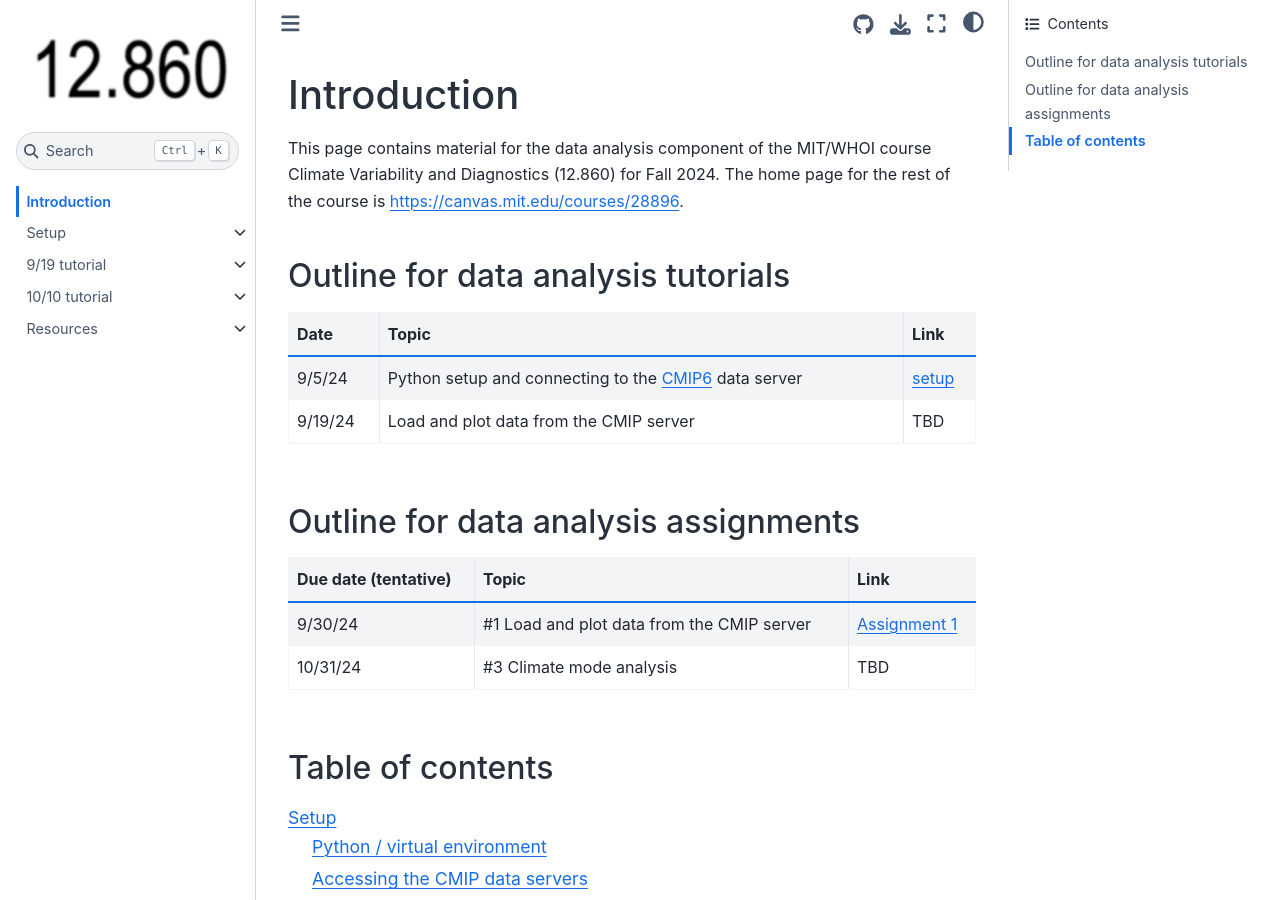
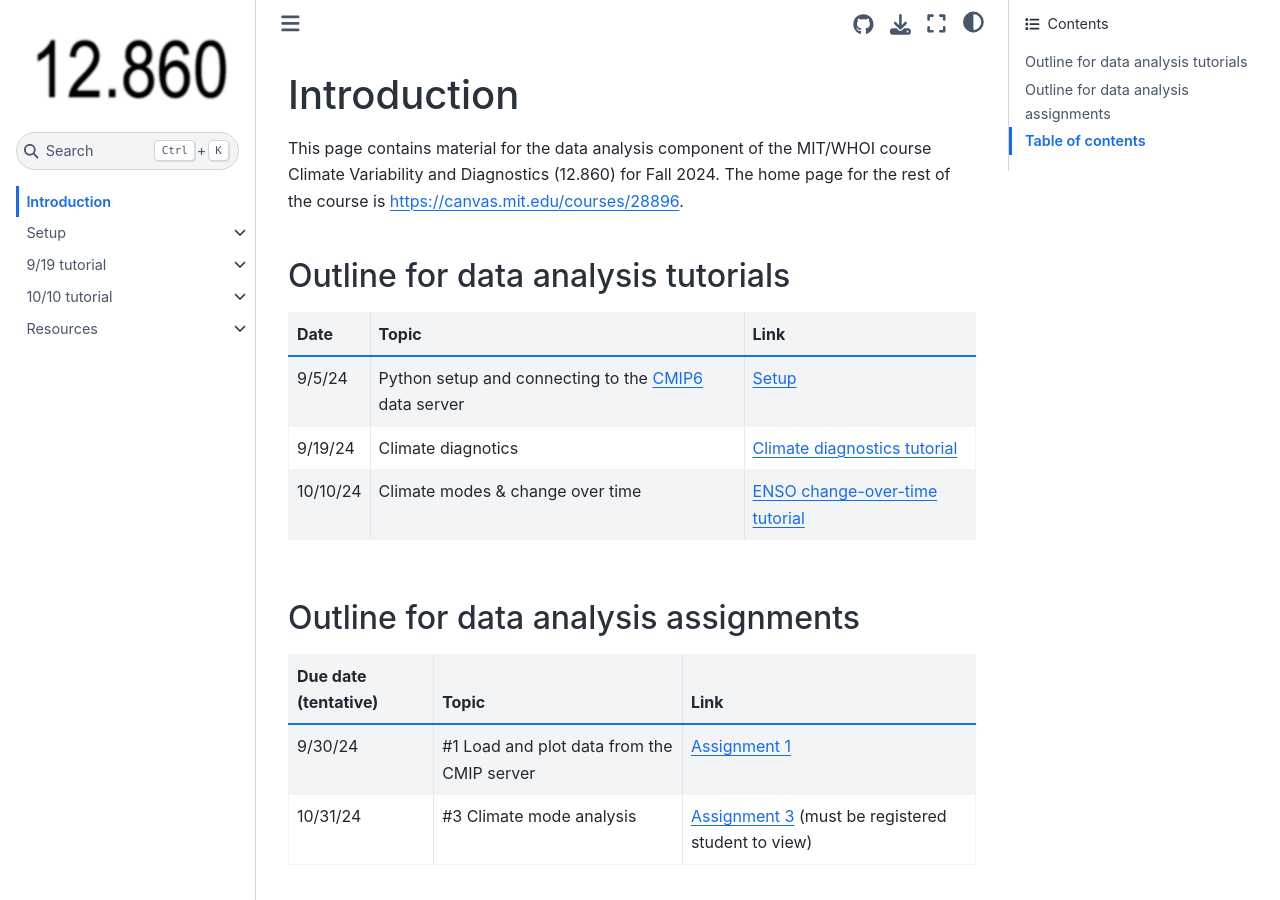
Before and after one commit to ktcarr/12860-tutorial, a Jupyter Book: the page built from docs/pages/intro.md, in a window 1280 px wide and 900 px high. Built offline with Jupyter Book 1.0.4 settings and Sphinx 7.4.7 and the Sphinx Book theme 1.1.4, drawn with Linux system fonts in a browser that asks for light colours; pages that are not in the unit, such as notebooks, are missing from menus.

Commit message:
add links to intro

````diff
--- a/docs/pages/intro.md
+++ b/docs/pages/intro.md
@@ -5,14 +5,15 @@ This page contains material for the data analysis component of the MIT/WHOI cour
 ## Outline for data analysis tutorials
 Date | Topic | Link
 -- | -- | --
-9/5/24 | Python setup and connecting to the [CMIP6](http://cmip6.whoi.edu) data server | [setup](setup/setup.md)
-9/19/24 | Load and plot data from the CMIP server | TBD
+9/5/24 | Python setup and connecting to the [CMIP6](http://cmip6.whoi.edu) data server | [Setup](setup/setup.md)
+9/19/24 | Climate diagnotics | [Climate diagnostics tutorial](tutorial_9-19/overview.md)
+10/10/24 | Climate modes & change over time | [ENSO change-over-time tutorial](tutorial_10-10/overview.md)
 
 ## Outline for data analysis assignments
 Due date (tentative) | Topic | Link
 -- | -- | --
 9/30/24 | #1 Load and plot data from the CMIP server | [Assignment 1](assignments/assignment1.md)
-10/31/24 | #3 Climate mode analysis | TBD
+10/31/24 | #3 Climate mode analysis | [Assignment 3](https://canvas.mit.edu/courses/28896/files/4638875?module_item_id=1188966) (must be registered student to view)
 
 ## Table of contents
 ```{tableofcontents}
````
